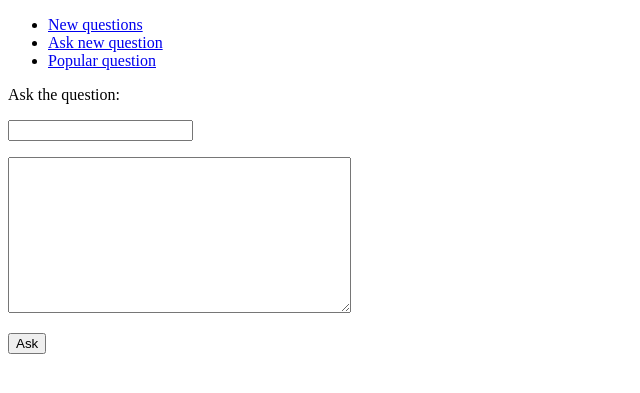
After one commit to NikitaMityushov/WebTechnologiesStepik, a Django app: template ask/qa/templates/post_question.html in a window 1280 px wide. The commit adds this page. Shown: the top 393 px of the page, without its empty margins (0-640 px from the left). Run offline with Django 3.2, Linux system fonts and the light colour scheme; the template is opened without the code that fills it: values that come from a table or form of the project are taken from there, others are empty.

Commit message:
master commit 21

```diff
--- a/ask/ask/urls.py
+++ b/ask/ask/urls.py
@@ -15,7 +15,7 @@ Including another URLconf
 """
 from django.contrib import admin
 from django.urls import path
-from qa.views import test, display_new_question, display_popular, display_concrete
+from qa.views import test, display_new_question, display_popular, display_concrete, post_question, post_answer
 
 urlpatterns = [
     path('', display_new_question, name="display_new_question"),
@@ -23,7 +23,7 @@ urlpatterns = [
     path('login/', test),
     path('signup/', test),
     path('question/<int:req_id>/', display_concrete, name="display_concrete"),
-    path('ask/', test),
+    path('ask/', post_question),
     path('popular/', display_popular),
     path('new/', test),
 ]
--- /dev/null
+++ b/ask/qa/forms.py
@@ -0,0 +1,38 @@
+from qa.models import Question, Answer
+from django import forms
+from django.contrib.auth.models import User
+from django.shortcuts import get_object_or_404
+
+
+class AskForm(forms.Form):
+    title = forms.CharField(max_length=100)
+    text = forms.CharField(widget=forms.Textarea)
+
+    def clean_question(self):
+        question = self.cleaned_data['question']
+        if question == '':
+            raise forms.ValidationError('Question is empty')
+        else:
+            return question
+
+
+    def save(self):
+        question = Question(**self.cleaned_data)
+        question.save()
+        return question
+
+
+class AnswerForm(forms.Form):
+    text = forms.CharField(widget=forms.Textarea)
+    question = forms.IntegerField(widget=forms.HiddenInput)
+
+    def clean_answer(self):
+        answer = self.cleaned_data['answer']
+        return answer
+
+    def save(self):
+        self.cleaned_data['question'] = get_object_or_404(Question, pk=self.cleaned_data['question'])
+        answer = Answer(text=self.cleaned_data['text'],
+                        question=self.cleaned_data['question'])
+        answer.save()
+        return answer
--- a/ask/qa/models.py
+++ b/ask/qa/models.py
@@ -29,4 +29,7 @@ class Answer(models.Model):
     text = models.TextField(default="")
     added_at = models.DateTimeField(auto_now_add=True)
     question = models.ForeignKey(Question, on_delete=models.CASCADE)
-    author = models.ForeignKey(User, on_delete=models.CASCADE)
+    author = models.ForeignKey(User, default=1, on_delete=models.CASCADE)
+
+    # def get_url(self):
+    #   return reverse("display_concrete", kwargs={'req_id': self.pk})
--- /dev/null
+++ b/ask/qa/templates/post_question.html
@@ -0,0 +1,33 @@
+<!DOCTYPE html>
+<html lang="en">
+<head>
+    <meta charset="UTF-8">
+    <meta name="viewport" content="width=device-width, initial-scale=1.0">
+    <title>Ask the question</title>
+</head>
+<body>
+    <header class="main-header">
+        <nav>
+            <div class="container">
+                <ul>
+                    <li><a href="qa/templates/display_new.html">New questions</a></li>
+                    <li><a href="qa/templates/post_question.html">Ask new question</a></li>
+                    <li><a href="qa/templates/display_popular.html">Popular question</a></li>
+                </ul>
+            </div>
+        </nav>
+    </header>
+    <main>
+        <div>
+            <p>Ask the question:</p>
+            <form action="" method="post">
+                {% csrf_token %}
+                <p>{{form.title}}</p>
+                <p>{{form.text}}</p>
+                <p><button type="submit">Ask</button></p>
+            </form>
+        </div>
+    </main>
+
+</body>
+</html>
```
Also changed, not shown: ask/qa/templates/con_ques.html (+34 -8 lines), ask/qa/views.py (+35 -1 lines).
